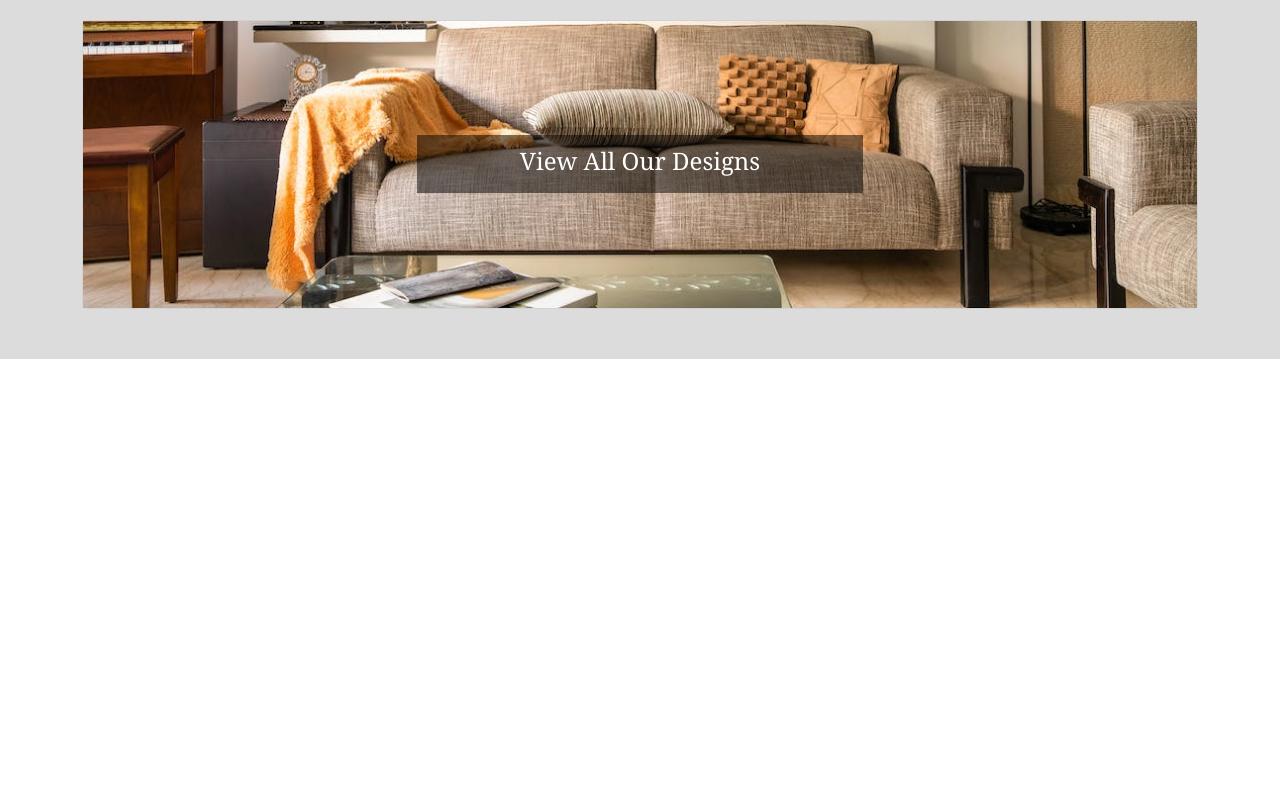
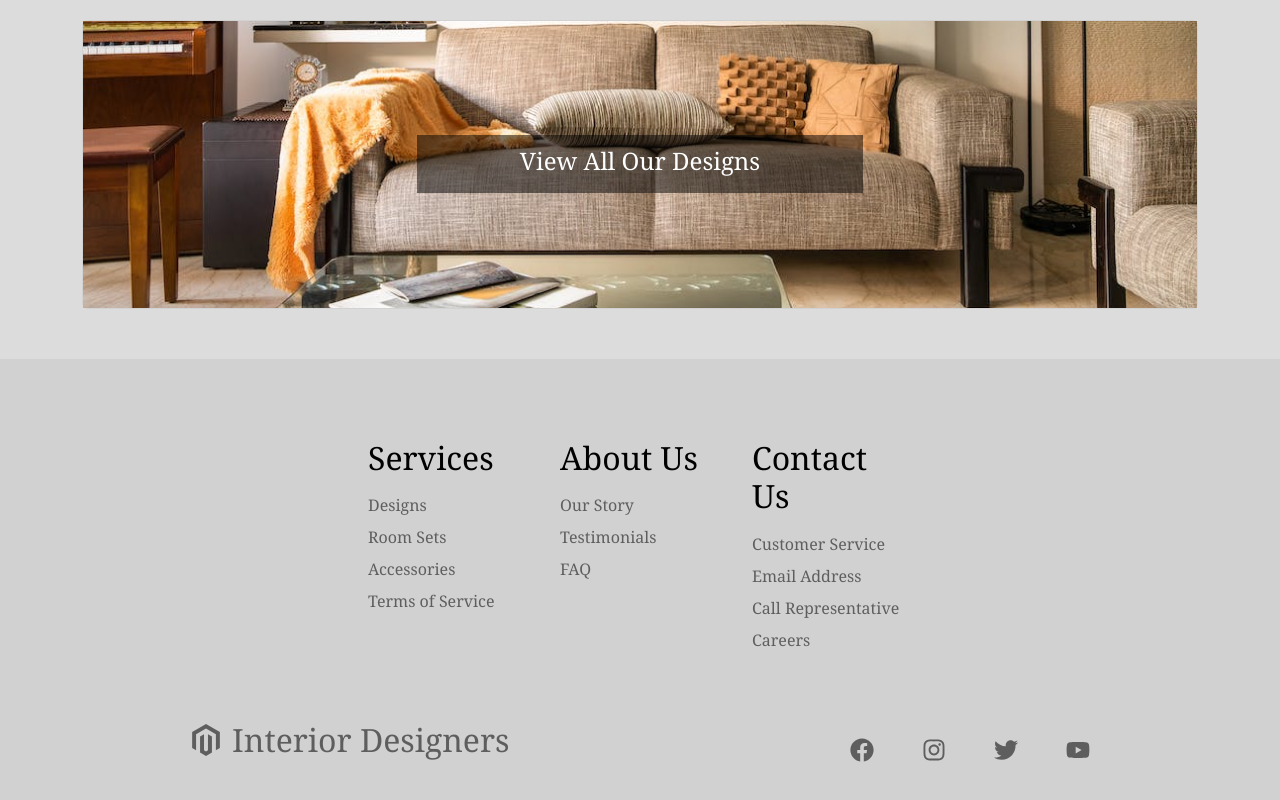
Before and after one commit to CalebCoughenour/Design-Specialists, a React (Create React App) app: page / in a window 1280 px wide. Shown: the part 1745-2545 px from the top of the page. Before the commit the page ends 2104 px from the top, so only its background shows below. Built offline with nearby package versions, Linux system fonts and the light colour scheme.

Commit message:
add footer

```diff
--- a/src/App.js
+++ b/src/App.js
@@ -1,6 +1,6 @@
 import React from 'react';
 import { BrowserRouter as Router, Routes, Route} from 'react-router-dom';
-import { TopNav, BackToTopButton } from "./components";
+import { TopNav, BackToTopButton, Footer } from "./components";
 import Home from './pages/HomePage/Home';
 import Designs from './pages/Designs/Designs';
 import './App.css';
@@ -16,6 +16,7 @@ function App() {
         <Route path='/designs' exact element={<Designs />} />
         </Routes>
         <BackToTopButton />
+        <Footer />
       </Router>
     </>
   );
--- a/src/components/index.js
+++ b/src/components/index.js
@@ -1,3 +1,4 @@
 export { default as TopNav } from './TopNavbar/TopNav';
 export { default as PhotoCarousel } from './Carousel/Carousel';
 export { default as BackToTopButton } from './BackToTopButton';
+export { default as Footer } from './Footer/Footer';
```
